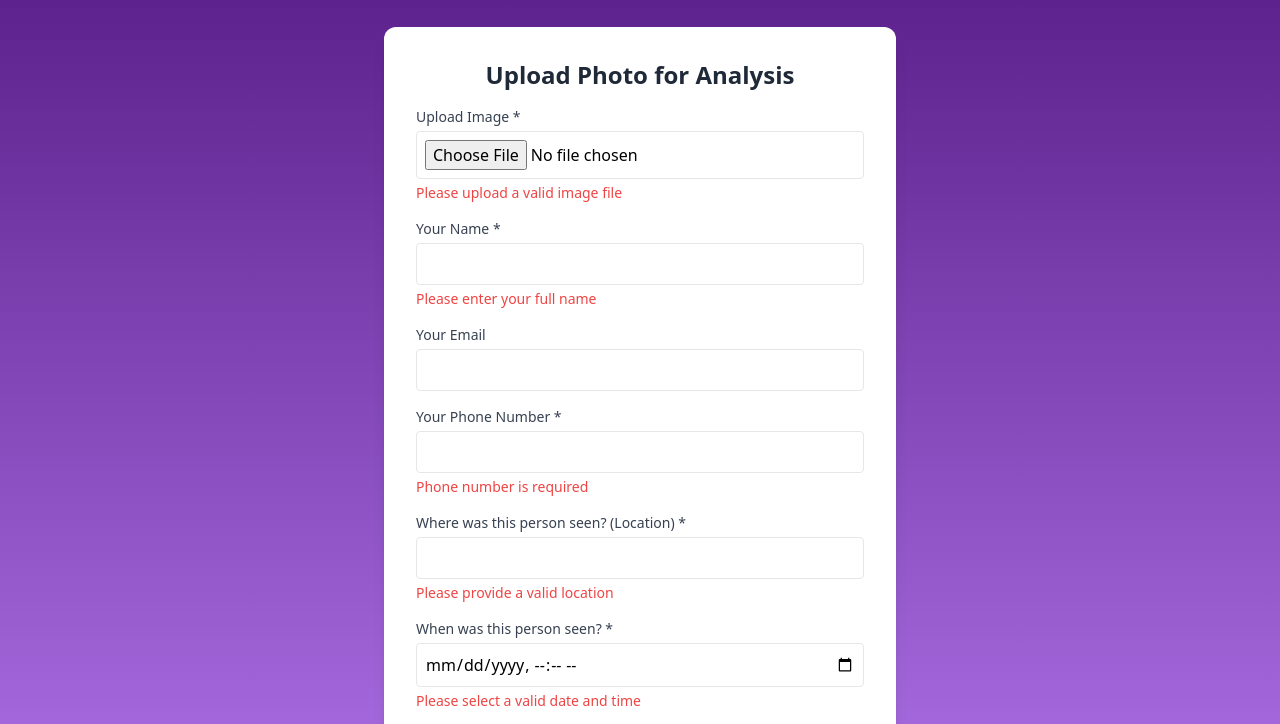
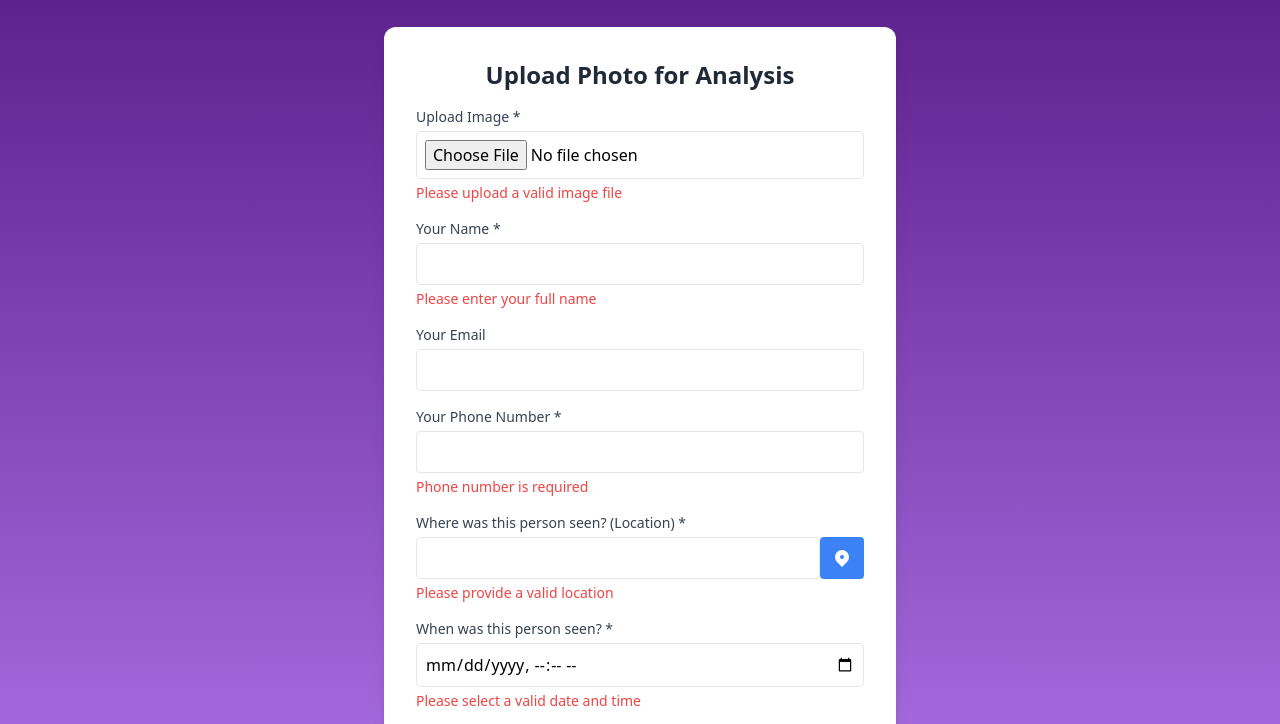
Before and after one commit to Soumilgit/Real-Time-Missing-Persons-Detection, a plain HTML site: page upload.html in a window 1280 px wide. Shown: the part 65-789 px from the top of the page. Drawn offline with nearby package versions, Linux system fonts and the light colour scheme.

Commit message:
Added geolocation tracker

```diff
--- a/upload.html
+++ b/upload.html
@@ -98,6 +98,12 @@
           <div class="flex gap-0">
             <input type="text" id="location" name="location"
                    class="border p-2 rounded flex-1" required minlength="5">
+            <button type="button" id="getLocationBtn"
+                    class="bg-blue-500 hover:bg-blue-600 text-white px-3 rounded">
+              <svg xmlns="http://www.w3.org/2000/svg" class="h-5 w-5" viewBox="0 0 20 20" fill="currentColor">
+                <path fill-rule="evenodd" d="M5.05 4.05a7 7 0 119.9 9.9L10 18.9l-4.95-4.95a7 7 0 010-9.9zM10 11a2 2 0 100-4 2 2 0 000 4z" clip-rule="evenodd" />
+              </svg>
+            </button>
           </div>
           <div id="locationError" class="text-red-500 text-sm mt-1 hidden">Please provide a valid location</div>
         </div>
```
